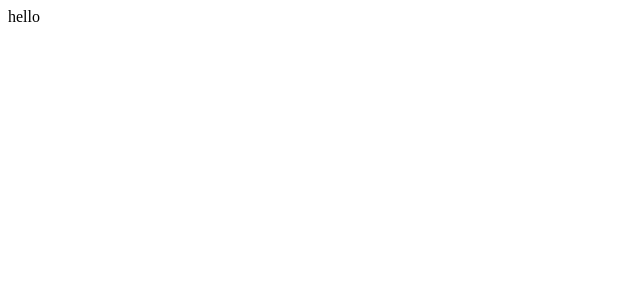
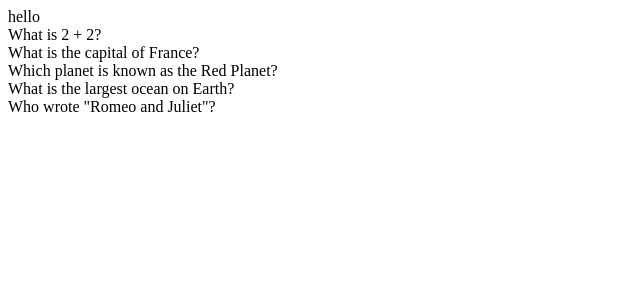
Before and after one commit to HilalKocak/flash-card-quiz, a React (Vite) app: page / in a window 1280 px wide. Shown: the top 300 px of the page, without its empty margins (0-640 px from the left). Built offline with nearby package versions, Linux system fonts and the light colour scheme.

Commit message:
Flip question-answer

```diff
--- a/src/App.jsx
+++ b/src/App.jsx
@@ -1,17 +1,77 @@
 import { useState } from 'react'
+import FlashCardList from './FlashCardList'
 
 
 function App() {
-  const [count, setCount] = useState(0)
+  const [flashCards, setFlashCards] = useState(SAMPLE_FLASHCARDS)
 
   return (
     <>
       <div>
        hello
+       <FlashCardList flashCards={flashCards}/>
       </div>
 
     </>
   )
 }
 
+const SAMPLE_FLASHCARDS = [
+  {
+    id: 1,
+    question: 'What is 2 + 2?',
+    answer: '4',
+    options: [
+      '2',
+      '3',
+      '4',
+      '5'
+    ]
+  },
+  {
+    id: 2,
+    question: 'What is the capital of France?',
+    answer: 'Paris',
+    options: [
+      'Berlin',
+      'Madrid',
+      'Paris',
+      'Rome'
+    ]
+  },
+  {
+    id: 3,
+    question: 'Which planet is known as the Red Planet?',
+    answer: 'Mars',
+    options: [
+      'Earth',
+      'Jupiter',
+      'Mars',
+      'Saturn'
+    ]
+  },
+  {
+    id: 4,
+    question: 'What is the largest ocean on Earth?',
+    answer: 'Pacific Ocean',
+    options: [
+      'Atlantic Ocean',
+      'Indian Ocean',
+      'Pacific Ocean',
+      'Arctic Ocean'
+    ]
+  },
+  {
+    id: 5,
+    question: 'Who wrote "Romeo and Juliet"?',
+    answer: 'William Shakespeare',
+    options: [
+      'Charles Dickens',
+      'William Shakespeare',
+      'Jane Austen',
+      'Mark Twain'
+    ]
+  }
+]
+
 export default App
--- /dev/null
+++ b/src/FlashCard.jsx
@@ -0,0 +1,11 @@
+import React from 'react'
+import { useState } from 'react'
+
+export default function FlashCard({ flashCard }) {
+  const [flip, setFlip] = useState(false)
+    return (
+    <div onClick={() => setFlip(!flip)}>
+        {flip ? flashCard.answer : flashCard.question}
+    </div>
+  )
+}
--- /dev/null
+++ b/src/FlashCardList.jsx
@@ -0,0 +1,13 @@
+import React from 'react'
+import FlashCard from './FlashCard'
+
+export default function FlashCardList({ flashCards }) {
+  return (
+    <div className='card-grid'>
+        {flashCards.map(flashCard => {
+            return <FlashCard flashCard={flashCard} key={flashCard.id}/>
+        })}
+
+    </div>
+  )
+}
```
